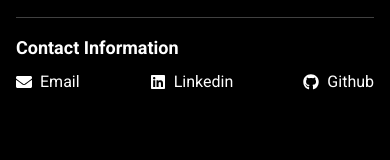
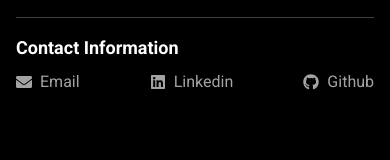
Before and after one commit to chris-15/nextjs-portfolio, a Next.js app: page /resume in a window 390 px wide. Shown: the part 929-1089 px from the top of the page. Built offline with nearby package versions, Linux system fonts and the light colour scheme.

Commit message:
changing colors on contact info text

```diff
--- a/app/components/Resume.tsx
+++ b/app/components/Resume.tsx
@@ -125,7 +125,7 @@ function Resume() {
               </li>
             ))}
           </ul>
-          <div className="flex sm:hidden justify-between items-center mt-2 ">
+          <div className="flex sm:hidden justify-between items-center mt-2 text-neutral-400 ">
             {contactItems.map((item, index) => (
               <a
                 key={index}
```
